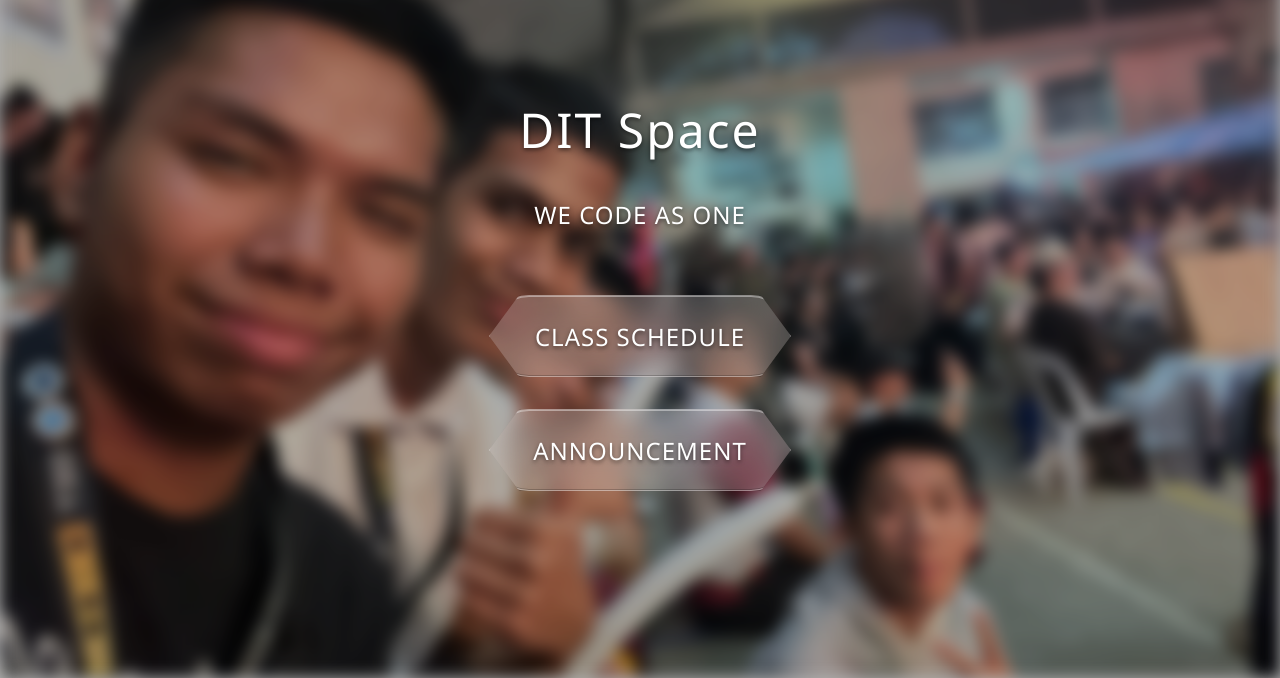
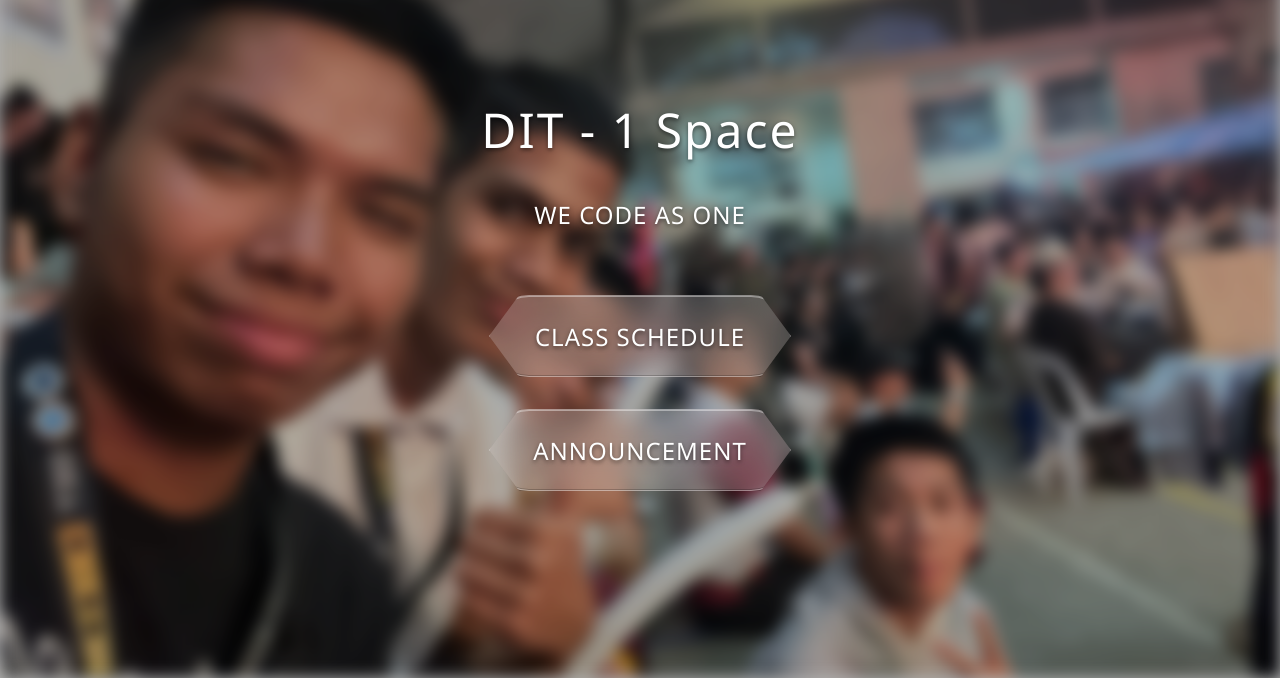
Before and after one commit to harvey-kun/DIT-1-Class-Space, a plain HTML site: page index.html in a window 1280 px wide. Shown: the part 122-800 px from the top of the page. Drawn offline with Linux system fonts and the light colour scheme.

Commit message:
Update title from 'DIT Space' to 'DIT - 1 Space'

```diff
--- a/index.html
+++ b/index.html
@@ -10,7 +10,7 @@
     <div class="background"></div>
     <div class="overlay"></div>
     <img src="/Assets/GIF/Spin_logo.gif" alt="Logo" class="logo"> <!-- Updated to absolute path -->
-    <h1 class="title">DIT Space</h1>
+    <h1 class="title">DIT - 1 Space</h1>
     <h2 class="subtitle">WE CODE AS ONE</h2>
     <div class="buttons">
         <a href="/ClassSchedule.html" class="button-link"> <!-- Updated to absolute path -->
```
